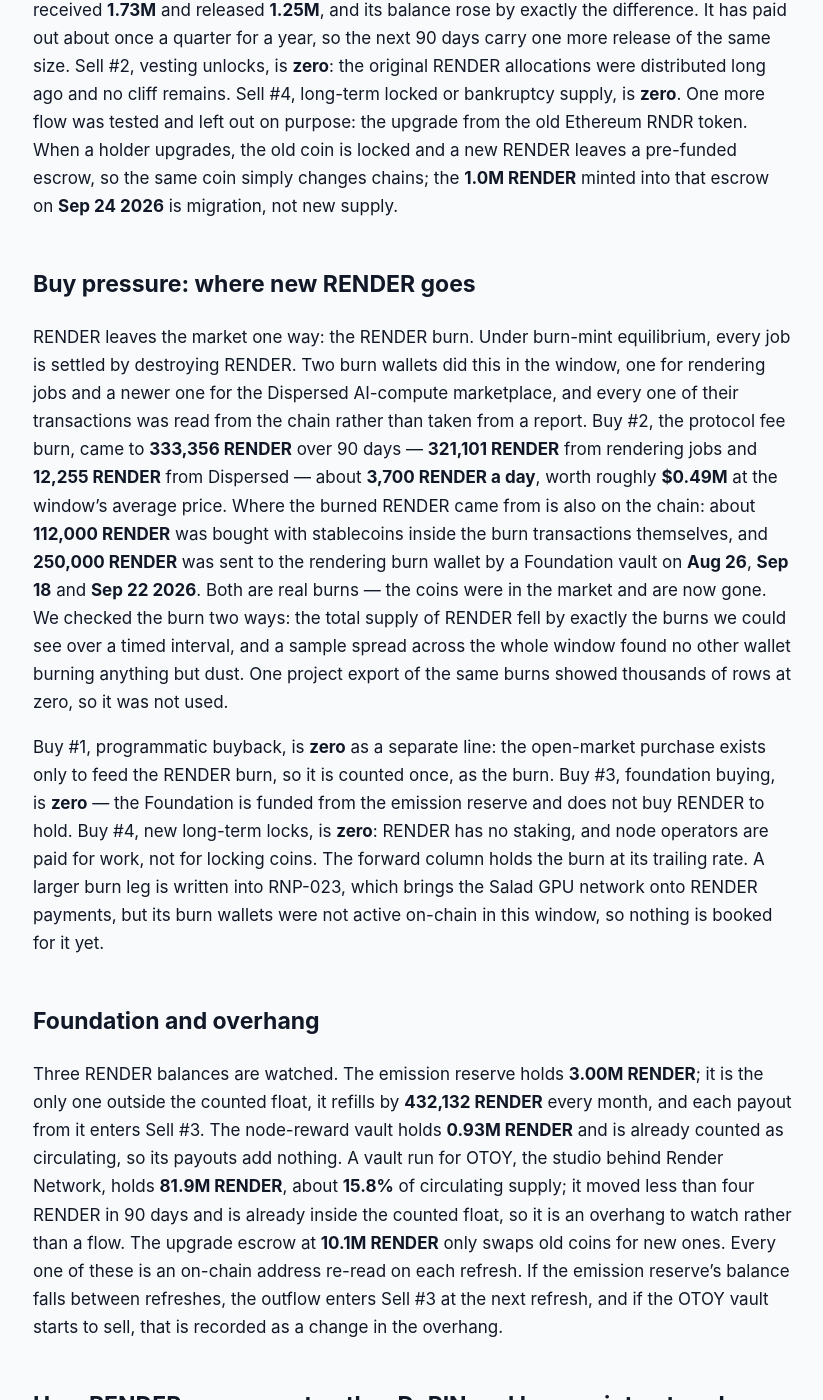
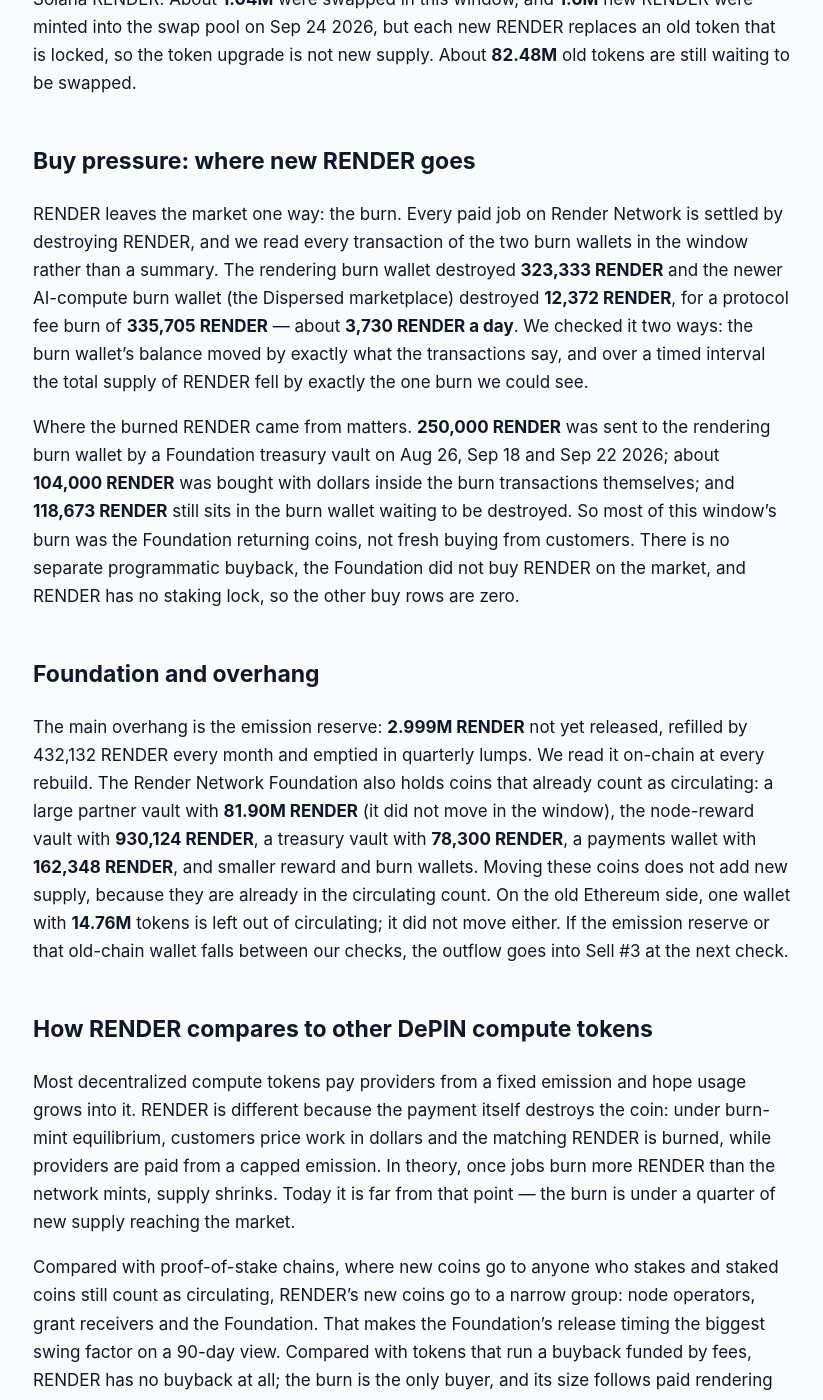
Before and after one commit to jeevansongmy-spec/mrnasdog-articles, a Jekyll site: the page built from crypto/render-pressure-framework.md, in a window 1280 px wide and 1400 px high, scrolled down 1339 px. Shown: the whole window, without its empty margins (227-1050 px from the left). Built offline with Jekyll 4.4.1, drawn with Linux system fonts in a browser that asks for light colours; some of the changed text lies outside the part shown.

Commit message:
publish: crypto/render-pressure-framework

```diff
--- a/crypto/render-pressure-framework.md
+++ b/crypto/render-pressure-framework.md
@@ -1,6 +1,6 @@
 ---
 title: "RENDER Inflation Analysis · September 2026 · Mixed flows · supply roughly steady"
-description: "Mixed flows, supply roughly steady: Render's emission put 1.49M RENDER on the market while paid jobs burned 333,356, so RENDER reads +0.22% net over 90 days."
+description: "Mixed flows, supply roughly steady: 1.43M new RENDER reached the market in 90 days while paid jobs burned 335,705, so RENDER reads +0.21% net."
 canonical_url: "https://mrnasdog.com/research/render/inflation"
 tags: ["crypto", "render", "render-network", "solana"]
 published: true
@@ -10,40 +10,44 @@ published: true
 
 *Originally published at [mrnasdog.com/research/render/inflation](https://mrnasdog.com/research/render/inflation).*
 
-Render Network runs RENDER, a Solana token, on a burn-mint equilibrium: customers pay for rendering and AI jobs, RENDER is destroyed to settle each job, and node operators are paid from a fixed monthly emission set by governance. Over the 90 days to **Sep 25 2026**, RENDER jobs burned **333,356 RENDER** while **1.49M RENDER** of new emission reached the market — **240,000** minted straight to the node-reward wallet and **1.25M** released from the emission reserve. The MrNasdog Pressure Framework therefore reads RENDER at **+0.22% net** over the last 90 days, against a supply-monitor reading of **+0.13%** — a gap of **0.09 percentage points**, inside tolerance. The RENDER emission schedule caps issuance at **5.9M RENDER** for 2026, and the RENDER burn is still a small fraction of it.
+RENDER supply is roughly steady and rising slowly: over the last 90 days **1.43M RENDER** reached the market while paid jobs burned **335,705 RENDER**, a net rise of **+0.21%**, and we expect about the same in the next 90 days. Render Network runs a burn-mint equilibrium, so every paid rendering or AI job destroys RENDER while a fixed monthly emission pays node operators, grants and the Render Network Foundation. Today the burn covers under a quarter of the new RENDER that reaches the market, and most of the new supply comes from the Foundation's emission reserve, not from vesting.
 
 ## The verdict, in one paragraph
 
-For the 90-day window ending **Sep 25 2026**, the Pressure Framework reads **RENDER at +0.22% net**: **1.49M RENDER** of emission entered the counted float and **333,356 RENDER** was burned to settle jobs. The independent supply monitor reads the realised 90-day change at **+0.13%**. The gap is **0.09 percentage points**, inside the framework's half-point tolerance, so RENDER ships with **no data-conflict flag** — with one caveat recorded in our notes: the classified circulating figure the monitor divides by has barely moved for over a year while the chain kept minting, so its agreement with us says less than usual. The forward column reads **+0.21%**: three monthly mints of **60,000** each, one more quarterly release from the reserve, and burns held at the trailing rate. The label for RENDER is **mildly inflationary under burn-mint equilibrium**: issuance on a declining schedule, only partly offset by real usage burns.
+Our primary reading puts RENDER at **+0.21%** over the last 90 days (Jul 1 to Sep 29 2026) and **+0.21%** for the next 90 days. The inflation monitor reads **+0.03%** for the same window, so the gap is **0.18 percentage points** — inside our 0.5-point line, so no warning chip is shown. That agreement is weaker than it looks: the circulating figure the monitor follows is counted on the old Ethereum token, and it cannot see RENDER minted or burned on Solana, so it barely moves at all. The flows we measured on-chain are what drive our number. The label that fits: **a slowly inflating burn-mint coin whose burn has not yet caught up with its emission**.
 
 ## Sell pressure: where new RENDER comes from
 
-All new RENDER comes from one place — the monthly RENDER emission set by governance vote. For 2026 the Render Network community approved **5.9M RENDER** under RNP-022, and the chain shows it minted on about the 23rd of each month as two legs: **432,132 RENDER** into an emission reserve and **60,000 RENDER** into the vault that pays node operators. Four monthly mints fell inside this window, on Jul 1, Jul 23, Aug 23 and Sep 23. The framework counts a coin once, when it enters the market. The node-reward leg enters at once, so Sell #1, protocol inflation, is **240,000 RENDER**; that vault passed every coin on to the operator reward pools and ended the window at exactly the balance it started with.
+RENDER's protocol inflation is a fixed emission, not a staking reward. Under the year-3 plan approved by the Render Network community (RNP-022, running Dec 20 2025 to Dec 19 2026), the network mints **5.9M RENDER** a year, in monthly mints of **492,132 RENDER** around the 23rd. Each mint has two parts. **60,000 RENDER** goes straight to the Foundation vault that pays node operators, so it reaches the market at once: **180,000 RENDER** from the Jul 23, Aug 23 and Sep 23 2026 mints. That is Sell #1, protocol inflation.
 
-The reserve leg is not counted until it pays out, because the project's own supply accounting keeps the reserve outside circulating supply, and that accounting reconstructs the published circulating figure exactly. Sell #3, foundation and unscheduled unlocks, is therefore the reserve's outflow: **1.0M RENDER** to a Foundation vault on **Aug 10 2026** and **250,000 RENDER** to the Foundation's payments wallet on **Aug 27 2026**, **1.25M RENDER** in total. The reserve received **1.73M** and released **1.25M**, and its balance rose by exactly the difference. It has paid out about once a quarter for a year, so the next 90 days carry one more release of the same size. Sell #2, vesting unlocks, is **zero**: the original RENDER allocations were distributed long ago and no cliff remains. Sell #4, long-term locked or bankruptcy supply, is **zero**. One more flow was tested and left out on purpose: the upgrade from the old Ethereum RNDR token. When a holder upgrades, the old coin is locked and a new RENDER leaves a pre-funded escrow, so the same coin simply changes chains; the **1.0M RENDER** minted into that escrow on **Sep 24 2026** is migration, not new supply.
+The larger part, **432,132 RENDER** a month, lands in the emission reserve. The project itself counts that reserve as not yet circulating, so those coins only count as new supply when the Foundation moves them out. It does that in lumps: **2.0M RENDER** on Feb 26 2026, **2.0M** on May 11 2026, then **1.0M** on Aug 10 and **250,000** on Aug 27 2026. The August releases, **1.25M RENDER**, are Sell #3 for this window, and they are the single biggest source of new RENDER on the market. With one release roughly every quarter, we count one more release of the same size in the next 90 days.
+
+Vesting unlocks are zero: RENDER has no investor or team vesting left, and unlock trackers list it as fully unlocked — the "unlocks" they show each month are the same emission counted above. There is no bankruptcy estate or long-term lock releasing RENDER either. One more flow looks large but adds nothing: holders keep swapping the old Ethereum RNDR token for Solana RENDER. About **1.04M** were swapped in this window, and **1.0M** new RENDER were minted into the swap pool on Sep 24 2026, but each new RENDER replaces an old token that is locked, so the token upgrade is not new supply. About **82.48M** old tokens are still waiting to be swapped.
 
 ## Buy pressure: where new RENDER goes
 
-RENDER leaves the market one way: the RENDER burn. Under burn-mint equilibrium, every job is settled by destroying RENDER. Two burn wallets did this in the window, one for rendering jobs and a newer one for the Dispersed AI-compute marketplace, and every one of their transactions was read from the chain rather than taken from a report. Buy #2, the protocol fee burn, came to **333,356 RENDER** over 90 days — **321,101 RENDER** from rendering jobs and **12,255 RENDER** from Dispersed — about **3,700 RENDER a day**, worth roughly **$0.49M** at the window's average price. Where the burned RENDER came from is also on the chain: about **112,000 RENDER** was bought with stablecoins inside the burn transactions themselves, and **250,000 RENDER** was sent to the rendering burn wallet by a Foundation vault on **Aug 26**, **Sep 18** and **Sep 22 2026**. Both are real burns — the coins were in the market and are now gone. We checked the burn two ways: the total supply of RENDER fell by exactly the burns we could see over a timed interval, and a sample spread across the whole window found no other wallet burning anything but dust. One project export of the same burns showed thousands of rows at zero, so it was not used.
+RENDER leaves the market one way: the burn. Every paid job on Render Network is settled by destroying RENDER, and we read every transaction of the two burn wallets in the window rather than a summary. The rendering burn wallet destroyed **323,333 RENDER** and the newer AI-compute burn wallet (the Dispersed marketplace) destroyed **12,372 RENDER**, for a protocol fee burn of **335,705 RENDER** — about **3,730 RENDER a day**. We checked it two ways: the burn wallet's balance moved by exactly what the transactions say, and over a timed interval the total supply of RENDER fell by exactly the one burn we could see.
 
-Buy #1, programmatic buyback, is **zero** as a separate line: the open-market purchase exists only to feed the RENDER burn, so it is counted once, as the burn. Buy #3, foundation buying, is **zero** — the Foundation is funded from the emission reserve and does not buy RENDER to hold. Buy #4, new long-term locks, is **zero**: RENDER has no staking, and node operators are paid for work, not for locking coins. The forward column holds the burn at its trailing rate. A larger burn leg is written into RNP-023, which brings the Salad GPU network onto RENDER payments, but its burn wallets were not active on-chain in this window, so nothing is booked for it yet.
+Where the burned RENDER came from matters. **250,000 RENDER** was sent to the rendering burn wallet by a Foundation treasury vault on Aug 26, Sep 18 and Sep 22 2026; about **104,000 RENDER** was bought with dollars inside the burn transactions themselves; and **118,673 RENDER** still sits in the burn wallet waiting to be destroyed. So most of this window's burn was the Foundation returning coins, not fresh buying from customers. There is no separate programmatic buyback, the Foundation did not buy RENDER on the market, and RENDER has no staking lock, so the other buy rows are zero.
 
 ## Foundation and overhang
 
-Three RENDER balances are watched. The emission reserve holds **3.00M RENDER**; it is the only one outside the counted float, it refills by **432,132 RENDER** every month, and each payout from it enters Sell #3. The node-reward vault holds **0.93M RENDER** and is already counted as circulating, so its payouts add nothing. A vault run for OTOY, the studio behind Render Network, holds **81.9M RENDER**, about **15.8%** of circulating supply; it moved less than four RENDER in 90 days and is already inside the counted float, so it is an overhang to watch rather than a flow. The upgrade escrow at **10.1M RENDER** only swaps old coins for new ones. Every one of these is an on-chain address re-read on each refresh. If the emission reserve's balance falls between refreshes, the outflow enters Sell #3 at the next refresh, and if the OTOY vault starts to sell, that is recorded as a change in the overhang.
+The main overhang is the emission reserve: **2.999M RENDER** not yet released, refilled by 432,132 RENDER every month and emptied in quarterly lumps. We read it on-chain at every rebuild. The Render Network Foundation also holds coins that already count as circulating: a large partner vault with **81.90M RENDER** (it did not move in the window), the node-reward vault with **930,124 RENDER**, a treasury vault with **78,300 RENDER**, a payments wallet with **162,348 RENDER**, and smaller reward and burn wallets. Moving these coins does not add new supply, because they are already in the circulating count. On the old Ethereum side, one wallet with **14.76M** tokens is left out of circulating; it did not move either. If the emission reserve or that old-chain wallet falls between our checks, the outflow goes into Sell #3 at the next check.
 
-## How RENDER compares to other DePIN and burn-mint networks
+## How RENDER compares to other DePIN compute tokens
 
-RENDER belongs to the class of DePIN tokens that pay suppliers from a schedule and try to cancel that issuance with usage burns. The design only turns deflationary when paid usage outgrows the emission. RENDER is not there: in this window the emission reaching the market was about **4.5 times** the RENDER burn. That is the common position for compute networks today — the one independent study of the whole DePIN category finds real revenue at only a few networks and compute revenue falling across most of that sector in late 2025, while one positioning network had already lifted its burn to about three-quarters of its issuance.
+Most decentralized compute tokens pay providers from a fixed emission and hope usage grows into it. RENDER is different because the payment itself destroys the coin: under burn-mint equilibrium, customers price work in dollars and the matching RENDER is burned, while providers are paid from a capped emission. In theory, once jobs burn more RENDER than the network mints, supply shrinks. Today it is far from that point — the burn is under a quarter of new supply reaching the market.
 
-Against general-purpose Layer 1s, the contrast is in what the issuance pays for. A proof-of-stake chain mints to pay validators whether or not anyone uses it, and a fee burn offsets part of that. RENDER mints on a declining, capped schedule that governance resets each year, and every burned coin settles a job, so the burn line tracks how much work the network sells. Against exchange tokens that burn from a treasury, RENDER sits in between: part of its burn is bought on the open market inside the burn transaction, which is a real bid, and part is RENDER the Foundation sends to the burn wallet. Either way the burn is small, about **0.2%** of market value a year at current prices.
+Compared with proof-of-stake chains, where new coins go to anyone who stakes and staked coins still count as circulating, RENDER's new coins go to a narrow group: node operators, grant receivers and the Foundation. That makes the Foundation's release timing the biggest swing factor on a 90-day view. Compared with tokens that run a buyback funded by fees, RENDER has no buyback at all; the burn is the only buyer, and its size follows paid rendering and AI jobs rather than a treasury decision — except when the Foundation chooses to send its own coins to the burn, as it did this window.
 
 ## What to watch in the next 90 days
 
-First, the monthly RENDER emission mints due on **Oct 23 2026**, **Nov 23 2026** and **Dec 23 2026**, each **60,000 RENDER** to the node-reward vault and **432,132 RENDER** to the reserve; a late mint, as happened in June, would slip one out of the window. Second, the next release from the emission reserve, expected around November on its quarterly rhythm; its size moves Sell #3 directly. Third, the Year 4 emission allocation: the 2026 allocation was voted in December 2025, so a vote on the 2027 schedule is likely before year-end and would reset the rate from January. Fourth, Salad's move onto RENDER payments under RNP-023 — once its burn wallets go live, the burn line could grow several-fold, which is the one change that could turn the reading toward flat.
+First, the next emission-reserve release: the last came on Aug 10 and Aug 27 2026, so another lump is likely by late November; its size decides most of the next 90 days. Second, the monthly mints on about Oct 23, Nov 23 and Dec 23 2026. Third, the year-4 emission plan: year 3 ends on Dec 19 2026 and no year-4 proposal has been published yet, so a new rate could apply to the December mint. Fourth, the Salad integration approved under RNP-023: its own burn wallets are not live on-chain yet, and it may pull future emissions forward to pay Salad's GPU providers. Fifth, whether the **118,673 RENDER** sitting in the burn wallet is destroyed, and whether the Foundation keeps sending its own coins to the burn.
 
 ## Summary
 
-The MrNasdog Pressure Framework reads RENDER at **+0.22% net** over the trailing 90 days and **+0.21%** over the next 90. The mechanism is burn-mint equilibrium on Solana: a governance-set emission of **5.9M RENDER** for 2026 funds node operators and the Foundation, and jobs are settled by burning RENDER — **333,356 RENDER** this window against **1.49M** of emission reaching the market. The key risk is the gap between the two: until paid usage grows several times over, issuance keeps adding to the float, and a larger emission vote for 2027 would widen it. The ceiling is the capped emission schedule, which shrinks the room for new RENDER every year the network grows into it.
+RENDER supply is roughly steady, rising about **0.21%** per 90 days: **1.43M RENDER** reached the market from the monthly emission and a Foundation reserve release, while paid jobs burned **335,705 RENDER**. The mechanism is burn-mint equilibrium on Solana, with a year-3 emission of 5.9M RENDER a year. The key risk is release timing: the Foundation's emission reserve holds **2.999M RENDER** and moves out in quarterly lumps. The ceiling is the long-run supply cap of about 644M RENDER, and supply only shrinks if paid jobs one day burn more than the network mints.
 
-*MrNasdog Pressure Framework analysis of RENDER, Metric 1 — Inflation. Data + explanation only. Not financial advice. Updated Sep 25 2026.*
+---
+
+*MrNasdog Pressure Framework analysis of RENDER, Metric 1 — Inflation. Data + explanation only. Not financial advice. Checked Sep 30 2026.*
```
